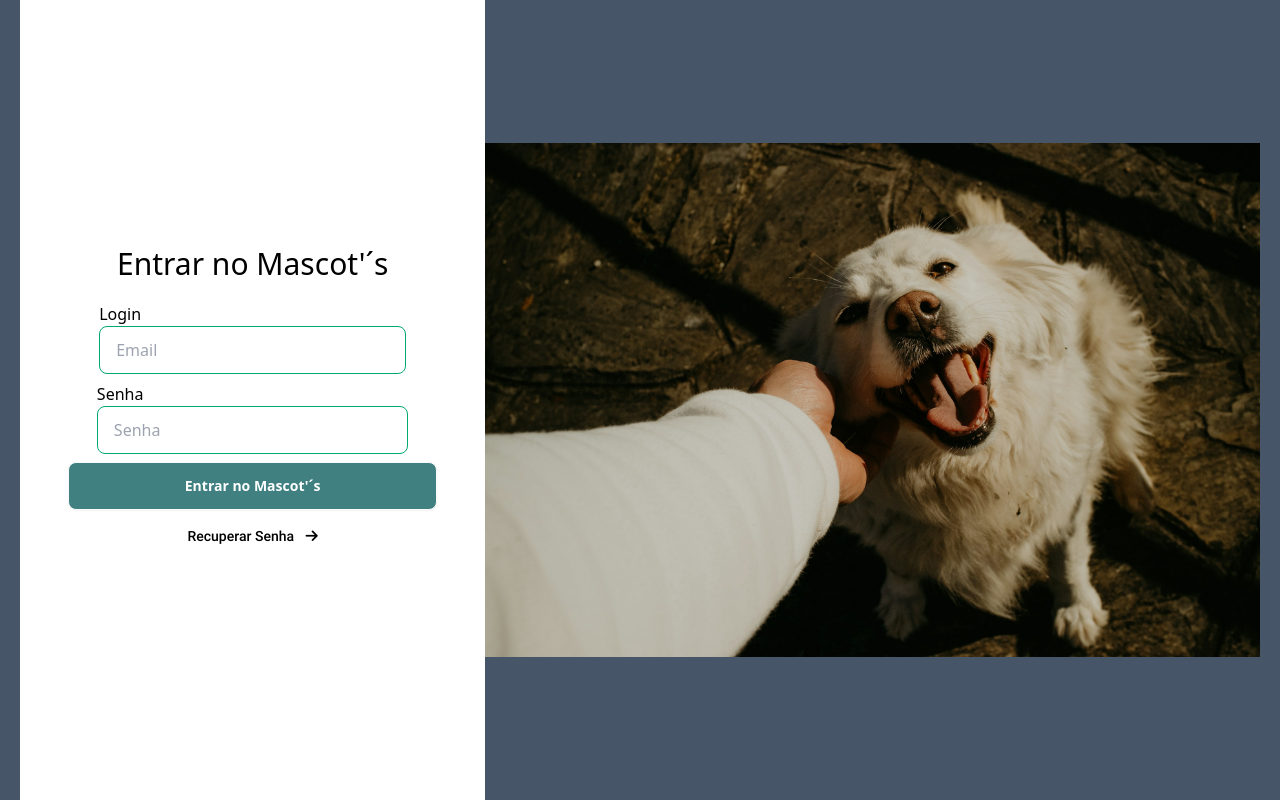
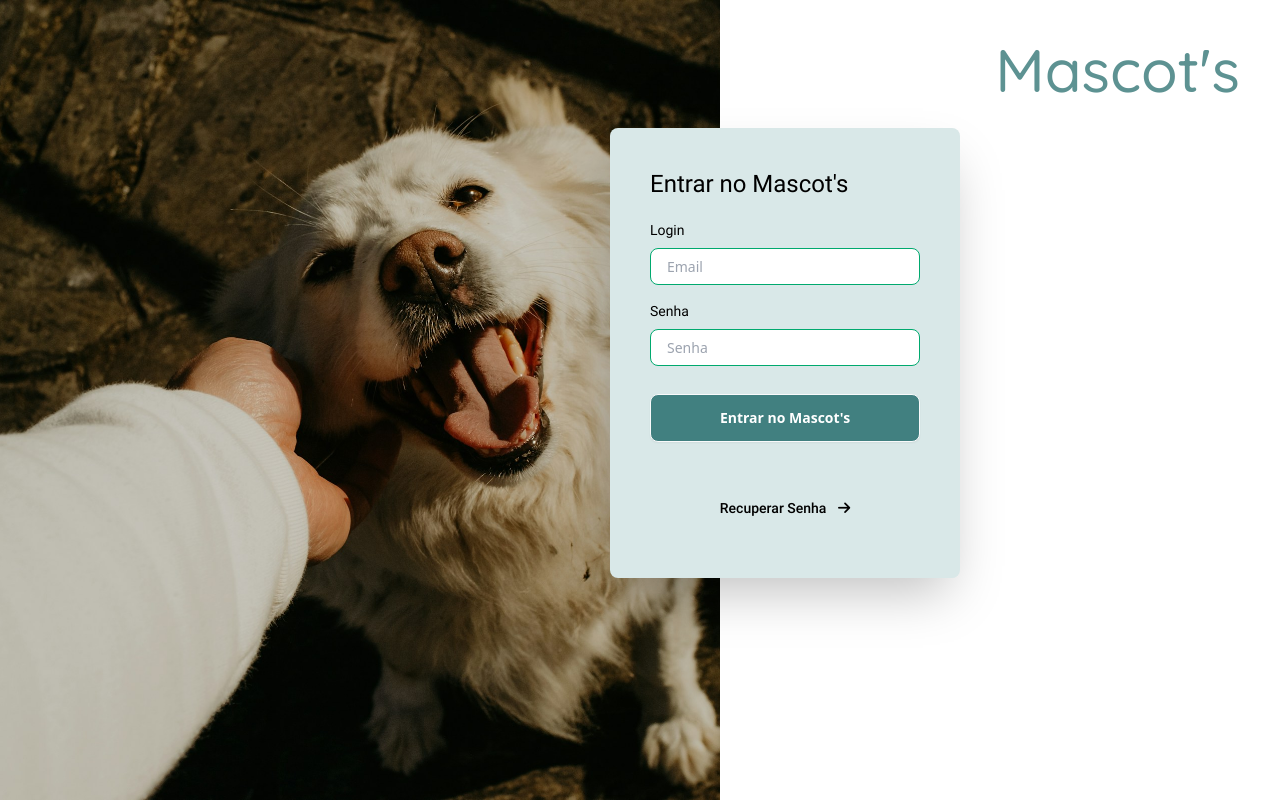
Before and after one commit to softexrecifepe/PI-MASCOTS-TURMA-09-EQUIPE-01, a Next.js app: page /Login in a window 1280 px wide. Built offline with nearby package versions, Linux system fonts and the light colour scheme.

Commit message:
feat: modificando o estilo do login, renomeando rotas, arrumando import de componentes

```diff
--- a/src/app/Login/CreateNewUser/page.tsx
+++ /dev/null
@@ -1,13 +0,0 @@
-import { BtnColorBg } from "@/app/components/ui/btn/btnColorBg";
-import Link from "next/link";
-
-export default function CreateNewUser() {
-  return (
-    <section className="pt-20 pl-20 pr-10">
-      <h1>Login</h1>
-      <Link href="/Login/ForgetPassword">
-        <BtnColorBg content="Criar novo usuário" />
-      </Link>
-    </section>
-  );
-}
--- a/src/app/Login/page.tsx
+++ b/src/app/Login/page.tsx
@@ -3,9 +3,9 @@ import LoginForm from "../components/LoginForm";
 export default function Home() {
   return (
     <main>
-      <div className="h-screen flex justify-center items-center bg-slate-600 px-5">
-        <LoginForm />
-      </div>
+      {/* <div className="h-screen flex justify-center items-center bg-slate-600 px-5"> */}
+      <LoginForm />
+      {/* </div> */}
     </main>
   );
 }
--- a/src/app/Registration/page.tsx
+++ /dev/null
@@ -1,14 +0,0 @@
-import { Header } from "../components/telasNavegacao/header/header";
-import { SideBar } from "../components/telasNavegacao/sidebar/sidebar";
-
-export default function Registration() {
-  return (
-    <>
-    <SideBar />
-    <Header />
-    <div>
-      <h1>Você está em Cadastros</h1>;
-    </div>
-    </>
-  )
-}
--- a/src/app/components/LoginForm.tsx
+++ b/src/app/components/LoginForm.tsx
@@ -1,12 +1,12 @@
 "use client";
+import img1 from "../assets/images/img1.jpg";
+import Image from "next/image";
 import { signIn } from "next-auth/react";
-import Image from "next/image";
 import Link from "next/link";
 import { useSearchParams } from "next/navigation";
-import img1 from "../assets/images/img1.jpg";
 import { BtnRecover } from "./ui/btn/BtnRecover";
 
-const LoginForm = () => {
+export default function LoginForm() {
   const searchParams = useSearchParams();
 
   const error = searchParams.get("error");
@@ -25,58 +25,151 @@ const LoginForm = () => {
   }
 
   return (
-    <main className="flex items-center m-0 h-full  ">
+    <section className="relative flex flex-row w-full">
+      {/* div para imagem */}
+      <div className="flex-[3]">
+        <Image
+          src={img1}
+          alt="imagem de fundo"
+          className="h-screen object-cover w-full"
+        />
+      </div>
+      {/* div para o espaço com a logo */}
+      <div className="p-10 flex-[2] text-end">
+        <h1 className="quicksand-medium text-darkCyan text-6xl">
+          Mascot&#39;s
+        </h1>
+      </div>
+      {/* div para o formulário que fica sobreposto */}
+      <div className="absolute right-80 top-32 bg-lihtBlue-extralight h-[450px] w-[350px] z-10 shadow-2xl rounded-lg">
         <form
           onSubmit={login}
-        className="bg-white p-12 w-full max-w-full h-full flex justify-center items-center flex-col gap-2"
+          className="p-10 w-full max-w-full h-full flex flex-col gap-2"
         >
-        <h1 className="text-black text-3xl mb-3">Entrar no Mascot&#39;´s</h1>
-        <div className="gap-2">
-          <label htmlFor="email" className="text-black mb-5">
+          <h1 className="text-black roboto-regular self-start text-2xl mb-3">
+            Entrar no Mascot&#39;s
+          </h1>
+          <div className="flex flex-col gap-4 mb-5">
+            <div className="flex flex-col gap-2">
+              <label
+                htmlFor="email"
+                className="text-black roboto-regular text-sm"
+              >
                 Login
               </label>
               <input
                 name="email"
                 type="email"
                 placeholder="Email"
-            className="input input-success w-full"
+                className="input input-success w-full h-3/4 pt-2 pb-2 text-sm"
               />
             </div>
 
-        <div className="gap-2">
-          <label htmlFor="password" className="text-black mb-5">
+            <div className="flex flex-col gap-2">
+              <label
+                htmlFor="password"
+                className="text-black text-sm roboto-regular"
+              >
                 Senha
               </label>
               <input
                 name="password"
                 type="password"
                 placeholder="Senha"
-            className="input input-success w-full "
+                className="input input-success w-full h-3/4 pt-2 pb-2 text-sm "
               />
+            </div>
           </div>
 
           <button
             className="btn hover:bg-myrtleGreen-light w-full bg-myrtleGreen text-white"
             type="submit"
           >
-          Entrar no Mascot&#39;´s
+            Entrar no Mascot&#39;s
           </button>
           {error === "CredentialsSign" && (
             <div className="text-red-500">Erro no Login</div>
           )}
-        <Link href={"/Login/ForgetPassword"}>
+          <Link href={"/Login/ForgetPassword"} className="self-center mt-10">
             <BtnRecover content="Recuperar Senha" />
           </Link>
         </form>
-      <section>
-        <Image
-          src={img1}
-          alt="imagem de fundo"
-          className="object-cover w-full h-full max-h-full max-w-full"
-        />
+      </div>
     </section>
-    </main>
   );
-};
+}
 
-export default LoginForm;
+// const LoginForm = () => {
+//   const searchParams = useSearchParams();
+
+//   const error = searchParams.get("error");
+
+//   async function login(e: React.FormEvent<HTMLFormElement>) {
+//     e.preventDefault();
+//     const formData = new FormData(e.currentTarget);
+//     const data = {
+//       email: formData.get("email"),
+//       password: formData.get("password"),
+//     };
+//     signIn("credentials", {
+//       ...data,
+//       callbackUrl: "/Dashboard",
+//     });
+//   }
+
+//   return (
+//     <main className="flex items-center m-0 h-full  ">
+//       <form
+//         onSubmit={login}
+//         className="bg-white p-12 w-full max-w-full h-full flex justify-center items-center flex-col gap-2"
+//       >
+//         <h1 className="text-black text-3xl mb-3">Entrar no Mascot&#39;´s</h1>
+//         <div className="gap-2">
+//           <label htmlFor="email" className="text-black mb-5">
+//             Login
+//           </label>
+//           <input
+//             name="email"
+//             type="email"
+//             placeholder="Email"
+//             className="input input-success w-full"
+//           />
+//         </div>
+
+//         <div className="gap-2">
+//           <label htmlFor="password" className="text-black mb-5">
+//             Senha
+//           </label>
+//           <input
+//             name="password"
+//             type="password"
+//             placeholder="Senha"
+//             className="input input-success w-full "
+//           />
+//         </div>
+
+//         <button
+//           className="btn hover:bg-myrtleGreen-light w-full bg-myrtleGreen text-white"
+//           type="submit"
+//         >
+//           Entrar no Mascot&#39;´s
+//         </button>
+//         {error === "CredentialsSign" && (
+//           <div className="text-red-500">Erro no Login</div>
+//         )}
+//         <Link href={"/Login/ForgetPassword"}>
+//           <BtnRecover content="Recuperar Senha" />
+//         </Link>
+//       </form>
+//       <section>
+//         <Image
+//           src={img1}
+//           alt="imagem de fundo"
+//           className="object-cover w-full h-full max-h-full max-w-full"
+//         />
+//       </section>
+//     </main>
+//   );
+// };
+
+// export default LoginForm;
--- /dev/null
+++ b/src/app/register/page.tsx
@@ -0,0 +1,14 @@
+import { Header } from "../components/navigationScreen/header/header";
+import { SideBar } from "../components/navigationScreen/sidebar/sidebar";
+
+export default function Registration() {
+  return (
+    <>
+      <SideBar />
+      <Header />
+      <div>
+        <h1>Você está em Cadastros</h1>;
+      </div>
+    </>
+  );
+}
--- a/tailwind.config.ts
+++ b/tailwind.config.ts
@@ -25,6 +25,7 @@ const config: Config = {
           dark: "#588989",
         },
         lihtBlue: {
+          extralight: "#D9E8E8",
           light: "#A6C9C9",
           DEFAULT: "#97BFBF",
           dark: "#8DB9B9",
```
Also changed, not shown: src/app/components/ui/btn/BtnRecover.tsx (indentation only). Lines whose indentation alone changed are shown as unchanged.
